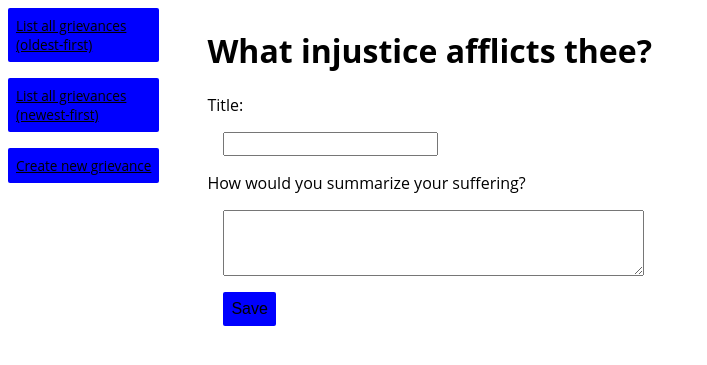
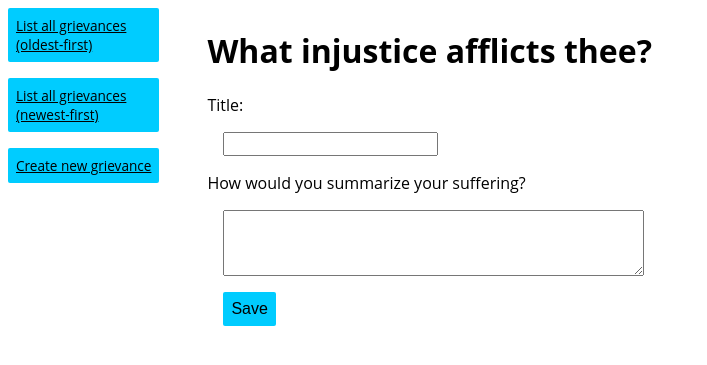
Before and after one commit to jjstonebarger/build-a-blog, a Flask app: page /newpost in a window 1280 px wide. Shown: the top 365 px of the page, without its empty margins (0-707 px from the left). Run offline with Flask 2, Linux system fonts and the light colour scheme.

Commit message:
Readability Fix/Notes Added

```diff
--- a/main.py
+++ b/main.py
@@ -1,3 +1,27 @@
+'''Make sure you can say the following about your app:
+
+The /blog route displays all the blog posts.
+
+You're able to submit a new post at the /newpost route. After submitting a new post, your app displays the
+main blog page.
+
+You have two templates, one each for the /blog (main blog listings) and /newpost (post new blog entry) views.
+Your templates should extend a base.html template which includes some boilerplate HTML that will be used on
+each page.
+
+In your base.html template, you have some navigation links that link to the main blog page and to the add new
+blog page. If either the blog title or blog body is left empty in the new post form, the form is rendered again,
+with a helpful error message and any previously-entered content in the same form inputs.
+
+
+Use Case 1: We click on a blog entry's title on the main page and go to a blog's individual entry page.
+Use Case 2: After adding a new blog post, instead of going back to the main page, we go to that blog post's
+individual entry page.
+
+Add a CSS stylesheet to improve the style of your app
+Display the posts in order of most recent to the oldest (the opposite of the current order).'''
+
+
 from flask import Flask, request, redirect, render_template, flash
 from flask_sqlalchemy import SQLAlchemy
 from datetime import datetime
--- a/static/css/styles.css
+++ b/static/css/styles.css
@@ -5,7 +5,7 @@ body {
 
 
   nav a {
-      background-color: blue;
+      background-color: rgb(0, 204, 255);
       border-radius:2px;
       border:none;
       color: black;
@@ -44,7 +44,7 @@ body {
   }
 
   #submit_button {
-      background-color: blue;
+      background-color: rgb(0, 204, 255);
       border-radius:2px;
       border:none;
       color: black;
```
